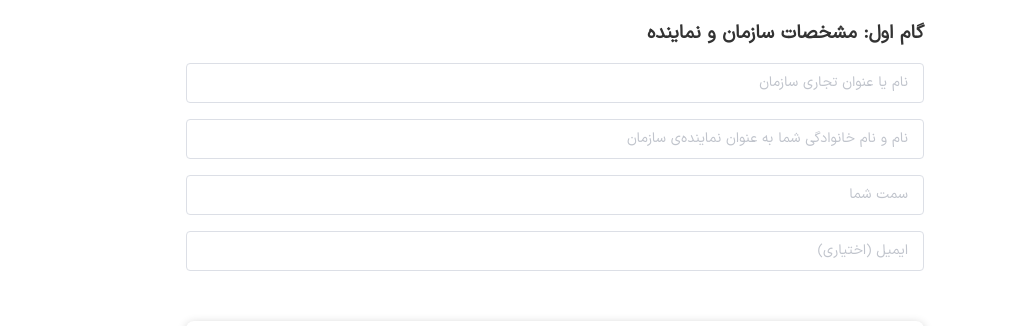
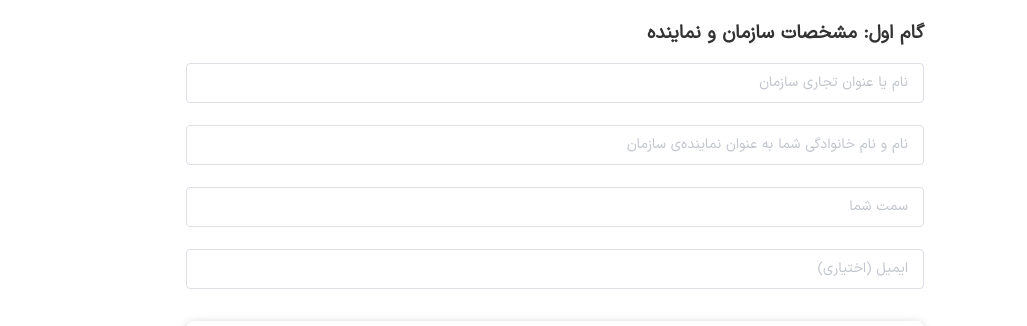
Before and after one commit to ashkantaravati/thesis-survey-app-front, a Vue app: page /register-wizard in a window 1280 px wide. Shown: the part 136-462 px from the top of the page, without its empty margins (253-1280 px from the left). Built offline with nearby package versions, Linux system fonts and the light colour scheme.

Commit message:
first step text feilds validations

```diff
--- a/src/views/RegisterWizard.vue
+++ b/src/views/RegisterWizard.vue
@@ -8,33 +8,43 @@
   <div class="step-container" v-show="currentStep === 0">
     <h3><strong>گام اول:</strong> مشخصات سازمان و نماینده</h3>
 
+    <el-form
+      :model="ruleForm"
+      :rules="rules"
+      ref="ruleForm"
+      class="demo-ruleForm"
+    >
+      <el-form-item prop="organizationName">
         <el-input
-      class="pb-1rem"
           placeholder="نام یا عنوان تجاری سازمان"
-      v-model="organizationName"
+          v-model="ruleForm.organizationName"
           type="text"
           autocomplete="organization"
         ></el-input>
+      </el-form-item>
+      <el-form-item prop="repFullName">
         <el-input
-      class="pb-1rem"
           placeholder="نام و نام خانوادگی شما به عنوان نماینده‌ی سازمان"
-      v-model="repFullName"
+          v-model="ruleForm.repFullName"
           autocomplete="name"
         ></el-input>
+      </el-form-item>
+      <el-form-item prop="repJobTitle">
         <el-input
-      class="pb-1rem"
           placeholder="سمت شما"
-      v-model="repJobTitle"
+          v-model="ruleForm.repJobTitle"
           autocomplete="organization-title"
         ></el-input>
+      </el-form-item>
+      <el-form-item>
         <el-input
-      class="pb-1rem"
           placeholder="ایمیل (اختیاری)"
           v-model="repEmail"
           autocomplete="email"
           type="email"
         ></el-input>
-
+      </el-form-item>
+    </el-form>
   </div>
   <div class="step-container" v-show="currentStep === 1">
     <h3><strong>گام دوم:</strong> اطلاعات تیم‌ها و اعضای تیم‌ها</h3>
@@ -175,12 +185,37 @@ export default defineComponent({
   data() {
     return {
       currentStep: 0,
+      repEmail: ref(""),
+      teams: [],
+      testingCode: "1234",
+      ruleForm: {
         organizationName: ref(""),
         repFullName: ref(""),
         repJobTitle: ref(""),
-      repEmail: ref(""),
-      teams: [],
-      testingCode: "1234",
+      },
+      rules: {
+        organizationName: [
+          {
+            required: true,
+            message: "نام سازمان نمی‌تواند خالی باشد",
+            trigger: "blur",
+          },
+        ],
+        repFullName: [
+          {
+            required: true,
+            message: "نام شما نمی‌تواند خالی باشد",
+            trigger: "blur",
+          },
+        ],
+        repJobTitle: [
+          {
+            required: true,
+            message: "سمت شما نمی‌تواند خالی باشد",
+            trigger: "blur",
+          },
+        ],
+      },
     };
   },
   methods: {
@@ -221,6 +256,19 @@ export default defineComponent({
       testingCodeToCopy.setAttribute("type", "hidden");
       window.getSelection().removeAllRanges();
     },
+    submitForm(formName) {
+      this.$refs[formName].validate((valid) => {
+        if (valid) {
+          alert("submit!");
+        } else {
+          console.log("error submit!!");
+          return false;
+        }
+      });
+    },
+    resetForm(formName) {
+      this.$refs[formName].resetFields();
+    },
   },
 });
 </script>
@@ -257,4 +305,8 @@ export default defineComponent({
   bottom: 0;
   margin: 0 auto;
 }
+.el-form-item__error{
+  left: unset !important;
+  right: 0;
+}
 </style>
```
Lines whose indentation alone changed are shown as unchanged.
